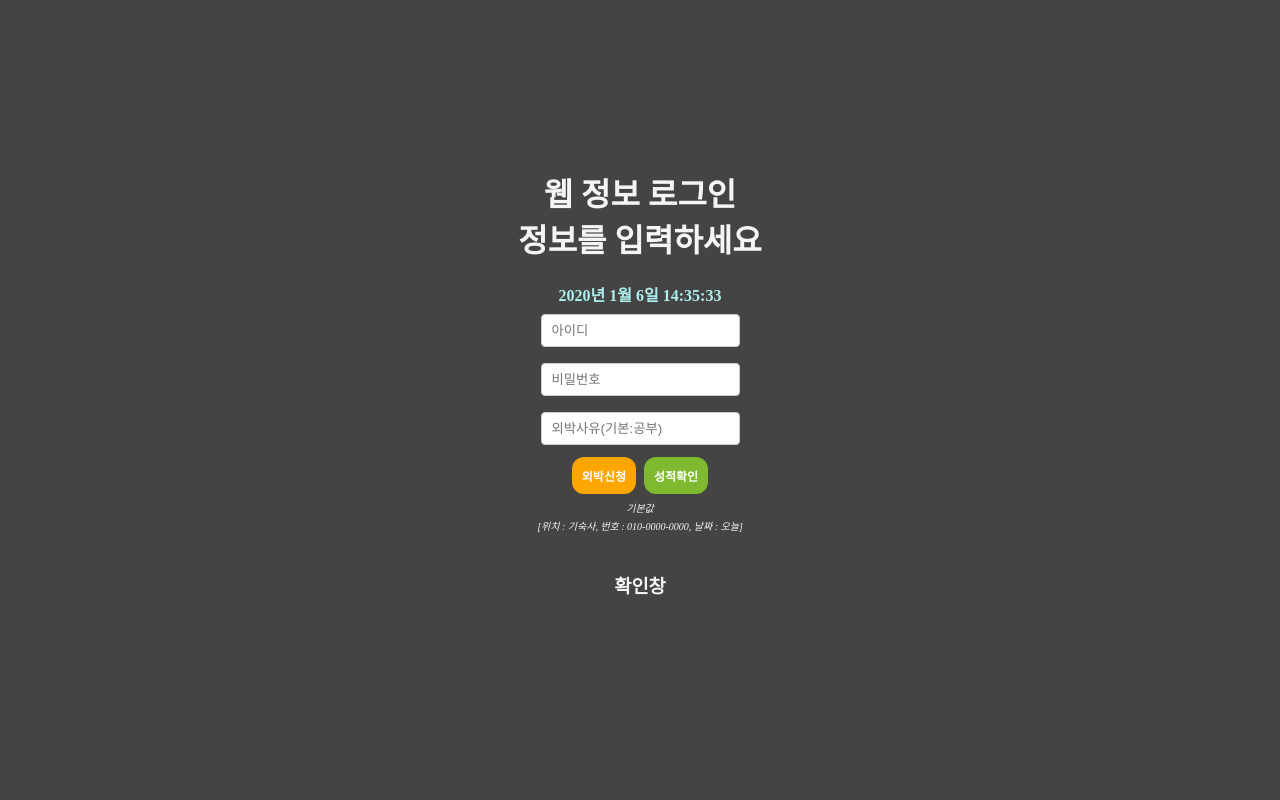
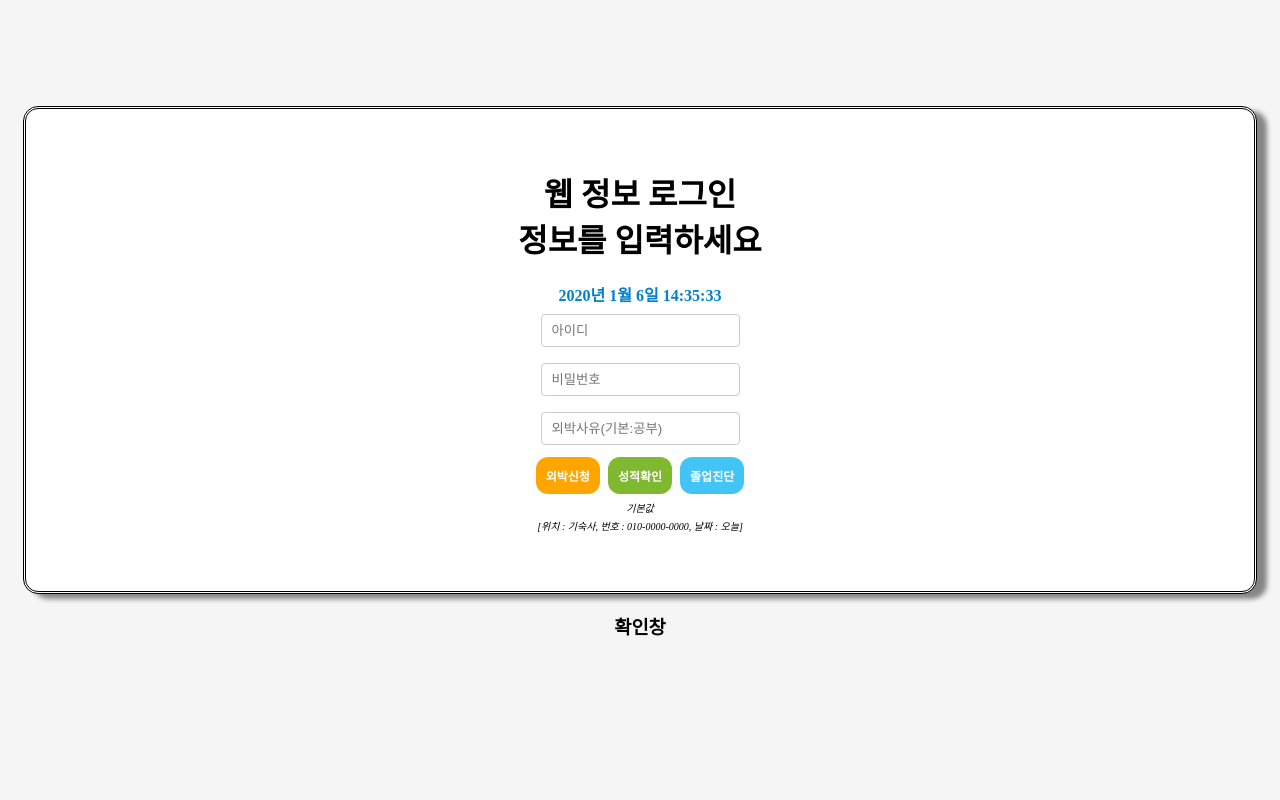
Before and after one commit to cwadven/wku_dorm, a Django app: page / in a window 1280 px wide. Run offline with Django 3.2, Linux system fonts and the light colour scheme.

Commit message:
졸업사정 추가 및 디자인 수정

```diff
--- a/checking/templates/home.html
+++ b/checking/templates/home.html
@@ -11,8 +11,8 @@
 <style>
 
     body, html{
-        background-color:#444444;
-        color:whitesmoke;
+        background-color:#f5f5f5;
+        color:black;
         text-align: center;
 
         height:100%;
@@ -23,9 +23,10 @@
     }
 
     table{
+        border-color:black;
+        border-style: solid;
         background-color: aliceblue;
         color:#444444;
-        border-radius: 12px;
     }
 
     td{
@@ -40,9 +41,10 @@
     }
 
     th{
-        border-radius: 12px;
+        background-color: gold;
         color:#444444;
     }
+
 
     #loader {
         border: 16px solid #f3f3f3;
@@ -78,6 +80,10 @@
 
     .yellowgreen{
         background-color: rgb(126, 185, 47);
+    }
+
+    .lightblue{
+        background-color: rgb(67, 196, 247);
     }
 
     input[type=text],input[type=password] {
@@ -136,14 +142,16 @@
     <div style="display:table-cell; vertical-align:middle;">
     <div id="loader"></div>
     <div id="message_wait">Loading</div>
-    <form method="POST" action="{%url 'home'%}" onsubmit="return show_load();">
+    <form style=" background-color: white; padding:3%; width:90%; margin:auto; border-radius: 15px; border-style:double; box-shadow: 10px 5px 5px rgb(134, 134, 134);" method="POST" action="{%url 'home'%}" onsubmit="return show_load();">
         {%csrf_token%}
         <h1>웹 정보 로그인<br>정보를 입력하세요</h1>
-        <strong><span style="color:paleturquoise;" id='ct'></span></strong><br>
+        <strong><span style="color:#007FCC;" id='ct'></span></strong><br>
         <input type="text" name="username" value="{{id}}" required placeholder="아이디"/><br>
         <input type="password" name="password" value="{{pw}}" required placeholder="비밀번호"/><br>
         <input type="text" name="reasons" placeholder="외박사유(기본:공부)"/><br>
-        <input name="submited" class="button" type="submit" value="외박신청"/> <input name="score" class="button yellowgreen" type="submit" value="성적확인"/><br>
+        <input name="submited" class="button" type="submit" value="외박신청"/>
+        <input name="score" class="button yellowgreen" type="submit" value="성적확인"/>
+        <input name="graduate" class="button lightblue" type="submit" value="졸업진단"/><br>
         <span style="font-style: oblique;font-size: 10px;">기본값<br>[위치 : 기숙사, 번호 : 010-0000-0000, 날짜 : 오늘]</span><br><br>
     </form>
     {%if doned == "완료되었습니다!<br><br>"%}
--- a/checking/views.py
+++ b/checking/views.py
@@ -7,6 +7,7 @@ import re
 
 # Create your views here.
 def home(request):
+
     if request.method == 'POST':
         userid = request.POST.get("username")
         passwd = request.POST.get("password")
@@ -49,6 +50,10 @@ def home(request):
             sorce_3 = 'https://intra.wku.ac.kr/SWupis/V005/Service/Stud/Score/scoreTable.jsp?sm=3'
             r = session.get(sorce_3)
             doned = "성적 확인<br><br>"
+        elif request.method == 'POST' and "graduate" in request.POST:
+            graduated = 'https://intra.wku.ac.kr/SWupis/V005/Service/Stud/Print/studComplete.jsp?sm=3'
+            r = session.get(graduated)
+            doned = "졸업 확인<br><br>"
         else:
             apply_dorm = 'https://intra.wku.ac.kr/SWupis/V005/CommonServ/dormitory/stud/dormAction.jsp'
 
@@ -95,12 +100,28 @@ def home(request):
 
             r = session.get(check_dorm)
 
+
         soup = BeautifulSoup(r.text, 'html.parser') #html로 되어있는 소스코드를 박아 버린다
 
+        he_coin = soup.find_all('table')
 
-        he_coin = soup.find_all('table') #크롤링을 해서 "table" 태그를 가진 친구들만 가져온다!
+        try: #예외처리를 위해서!
+            for count_ in range(len(he_coin)): #개수를 찾는다!
+                try:
+                    for change_th_style in he_coin[count_].find_all('th'): #찾은 개수만큼 안에 있는 th를 찾는다
+                        change_th_style["style"] = "font-weight:bold;width:100px" #th의 스타일을 변경한다! th에 css를 주기 위해서 자체적으로 들어있는 style을 변경한다
+                    for change_tr_style in he_coin[count_].find_all('tr', style=True): #찾은 개수만큼 안에 있는 style이 있는 tr를 찾는다!
+                        if change_tr_style["style"] == "background-color:#FAFAFA": #찾는 스타일이 이 경우일 경우!
+                            change_tr_style["style"] = "background-color:antiquewhite" #tr의 스타일을 변경한다! th에 css를 주기 위해서 자체적으로 들어있는 style을 변경한다
+                except:
+                    pass
+        except:
+            pass
+
+
         he_coin = str(he_coin) #글로 바꾸기!
 
+        he_coin = he_coin.replace(",", "<br>") #리스트에서 끌고 오는 것이여서 그것을 str 즉 글로 바꾸니깐 , 도 같이 나와서 <br>로 바꿈
 
 
         if len(he_coin) == 0: #로그인 정보가 이상하면 he_coin 즉 table 태그를 가진 친구를 찾을 수가 없어서 길이가 0임!
--- a/wku_dorm/settings.py
+++ b/wku_dorm/settings.py
@@ -23,7 +23,7 @@ BASE_DIR = os.path.dirname(os.path.dirname(os.path.abspath(__file__)))
 SECRET_KEY = os.environ.get('DJANGO_SECRET_KEY', 'iq#e#a!=hvvg#2#7-+bh5s%)z8ws)h4bor_(21b+79j&0ryysw')
 
 # SECURITY WARNING: don't run with debug turned on in production!
-DEBUG = bool( os.environ.get('DJANGO_DEBUG', True) )
+DEBUG = bool( os.environ.get('DJANGO_DEBUG', False) )
 
 ALLOWED_HOSTS = ["*"]
 
```
